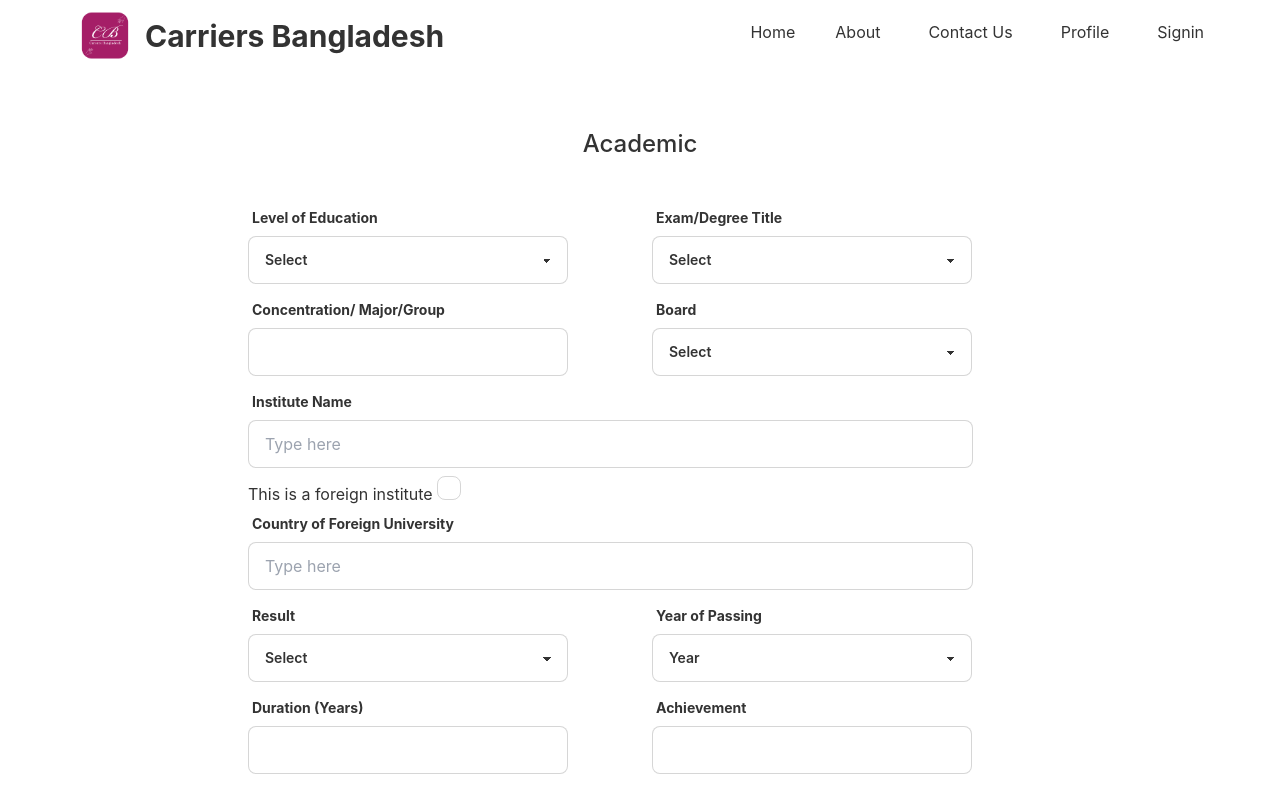
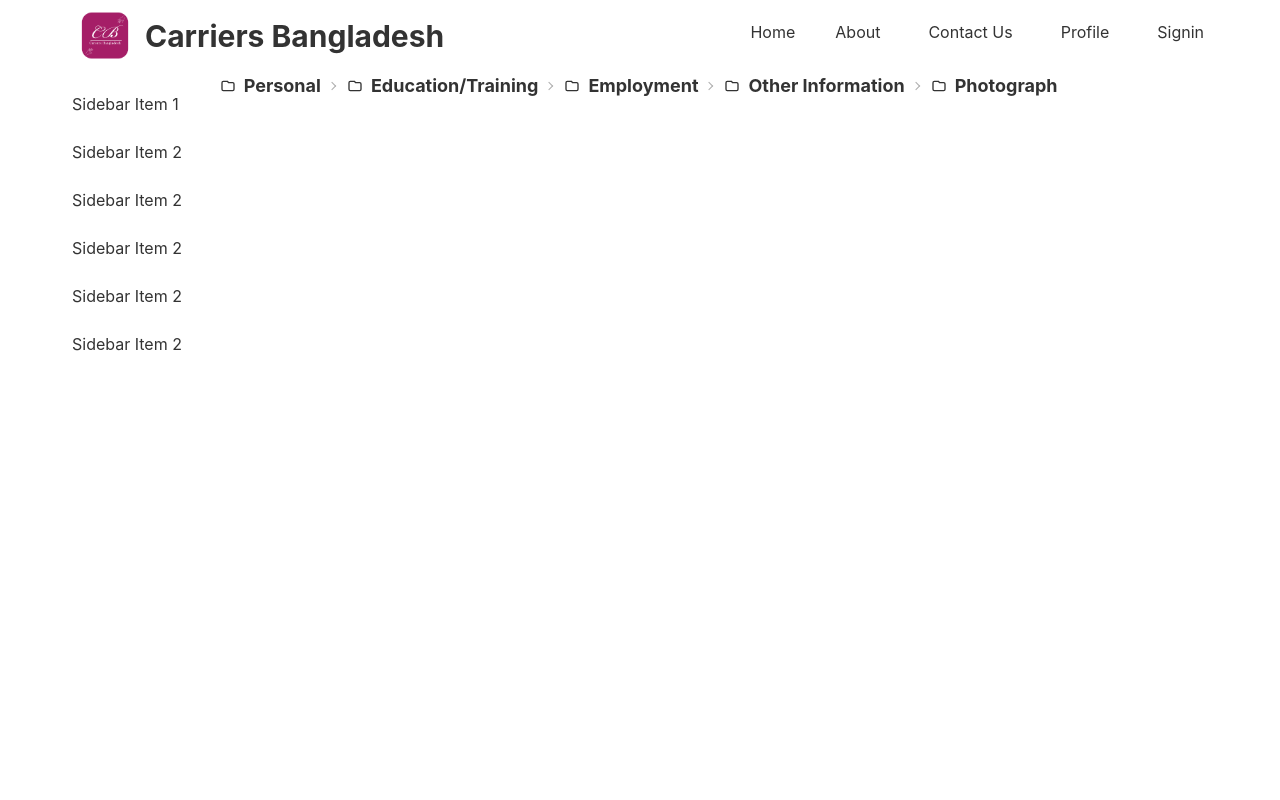
Before and after one commit to tuhinshuvra/carrierrs-bangladesh, a React (Create React App) app: page /profile in a window 1280 px wide. Shown: the top 800 px of the page. Built offline with nearby package versions, Linux system fonts and the light colour scheme.

Commit message:
added drawer and breadcamp

```diff
--- a/src/Pages/Profile/Employment/Employment.js
+++ b/src/Pages/Profile/Employment/Employment.js
@@ -3,7 +3,7 @@ import React from 'react';
 const Employment = () => {
     return (
         <div>
-
+            <h2>This is Emplayment Section</h2>
         </div>
     );
 };
--- a/src/Pages/Profile/Photograph/Photograph.js
+++ b/src/Pages/Profile/Photograph/Photograph.js
@@ -3,7 +3,7 @@ import React from 'react';
 const Photograph = () => {
     return (
         <div>
-
+            <h2>This is Photograph Section</h2>
         </div>
     );
 };
--- /dev/null
+++ b/src/Pages/Profile/ProfileDashboard.js
@@ -0,0 +1,68 @@
+import React from 'react';
+import { Link } from 'react-router-dom';
+
+const ProfileDashboard = () => {
+    return (
+        <div className=' flex '>
+
+            <div className="drawer drawer-mobile  columns-3 ">
+                <input id="my-drawer-2" type="checkbox" className="drawer-toggle" />
+                <div className="drawer-content flex flex-col items-center justify-center">
+                    <label htmlFor="my-drawer-2" className="btn btn-primary drawer-button lg:hidden">Open drawer</label>
+                </div>
+
+                <div className="drawer-side">
+                    <label htmlFor="my-drawer-2" className="drawer-overlay"></label>
+                    <ul className="menu p-4 w-80 bg-base-100 text-base-content">
+                        <li><Link>Sidebar Item 1</Link></li>
+                        <li><Link>Sidebar Item 2</Link></li>
+                        <li><Link>Sidebar Item 2</Link></li>
+                        <li><Link>Sidebar Item 2</Link></li>
+                        <li><Link>Sidebar Item 2</Link></li>
+                        <li><Link>Sidebar Item 2</Link></li>
+                    </ul>
+
+                </div>
+            </div>
+            <div className="breadcrumbs columns-8 mx-auto">
+                <ul>
+                    <li>
+                        <Link to='/dashborard/personal'>
+                            <svg xmlns="http://www.w3.org/2000/svg" fill="none" viewBox="0 0 24 24" className="w-4 h-4 mr-2 stroke-current"><path strokeLinecap="round" strokeLinejoin="round" strokeWidth="2" d="M3 7v10a2 2 0 002 2h14a2 2 0 002-2V9a2 2 0 00-2-2h-6l-2-2H5a2 2 0 00-2 2z"></path></svg>
+                            <h2 className=' text-lg font-bold'>Personal</h2>
+                        </Link>
+                    </li>
+                    <li>
+                        <Link to="/dashborard/education">
+                            <svg xmlns="http://www.w3.org/2000/svg" fill="none" viewBox="0 0 24 24" className="w-4 h-4 mr-2 stroke-current"><path strokeLinecap="round" strokeLinejoin="round" strokeWidth="2" d="M3 7v10a2 2 0 002 2h14a2 2 0 002-2V9a2 2 0 00-2-2h-6l-2-2H5a2 2 0 00-2 2z"></path></svg>
+                            <h2 className=' text-lg font-bold'>Education/Training</h2>
+                        </Link>
+                    </li>
+                    <li>
+                        <Link to="/dashborard/employment">
+                            <svg xmlns="http://www.w3.org/2000/svg" fill="none" viewBox="0 0 24 24" className="w-4 h-4 mr-2 stroke-current"><path strokeLinecap="round" strokeLinejoin="round" strokeWidth="2" d="M3 7v10a2 2 0 002 2h14a2 2 0 002-2V9a2 2 0 00-2-2h-6l-2-2H5a2 2 0 00-2 2z"></path></svg>
+                            <h2 className=' text-lg font-bold'>Employment</h2>
+
+                        </Link>
+                    </li>
+                    <li>
+                        <Link to="/dashborard/other-information">
+                            <svg xmlns="http://www.w3.org/2000/svg" fill="none" viewBox="0 0 24 24" className="w-4 h-4 mr-2 stroke-current"><path strokeLinecap="round" strokeLinejoin="round" strokeWidth="2" d="M3 7v10a2 2 0 002 2h14a2 2 0 002-2V9a2 2 0 00-2-2h-6l-2-2H5a2 2 0 00-2 2z"></path></svg>
+                            <h2 className=' text-lg font-bold'>Other Information</h2>
+
+                        </Link>
+                    </li>
+                    <li>
+                        <Link to="/dashborard/photograph">
+                            <svg xmlns="http://www.w3.org/2000/svg" fill="none" viewBox="0 0 24 24" className="w-4 h-4 mr-2 stroke-current"><path strokeLinecap="round" strokeLinejoin="round" strokeWidth="2" d="M3 7v10a2 2 0 002 2h14a2 2 0 002-2V9a2 2 0 00-2-2h-6l-2-2H5a2 2 0 00-2 2z"></path></svg>
+                            <h2 className=' text-lg font-bold'>Photograph</h2>
+                        </Link>
+                    </li>
+
+                </ul>
+            </div>
+        </div>
+    );
+};
+
+export default ProfileDashboard;
--- a/src/Pages/Profile/Profiles.js
+++ b/src/Pages/Profile/Profiles.js
@@ -1,10 +1,12 @@
 import React from 'react';
 import Personal from './Personal/Personal';
 import EducationTraining from './Education-Training/EducationTraining';
+import ProfileDashboard from './ProfileDashboard';
 
 const Profile = () => {
     return (
         <div>
+            <ProfileDashboard></ProfileDashboard>
             {/* <Personal></Personal> */}
             <EducationTraining></EducationTraining>
         </div>
```
Also changed, not shown: src/Pages/Router/Router/Router.js (+31 -0 lines).
